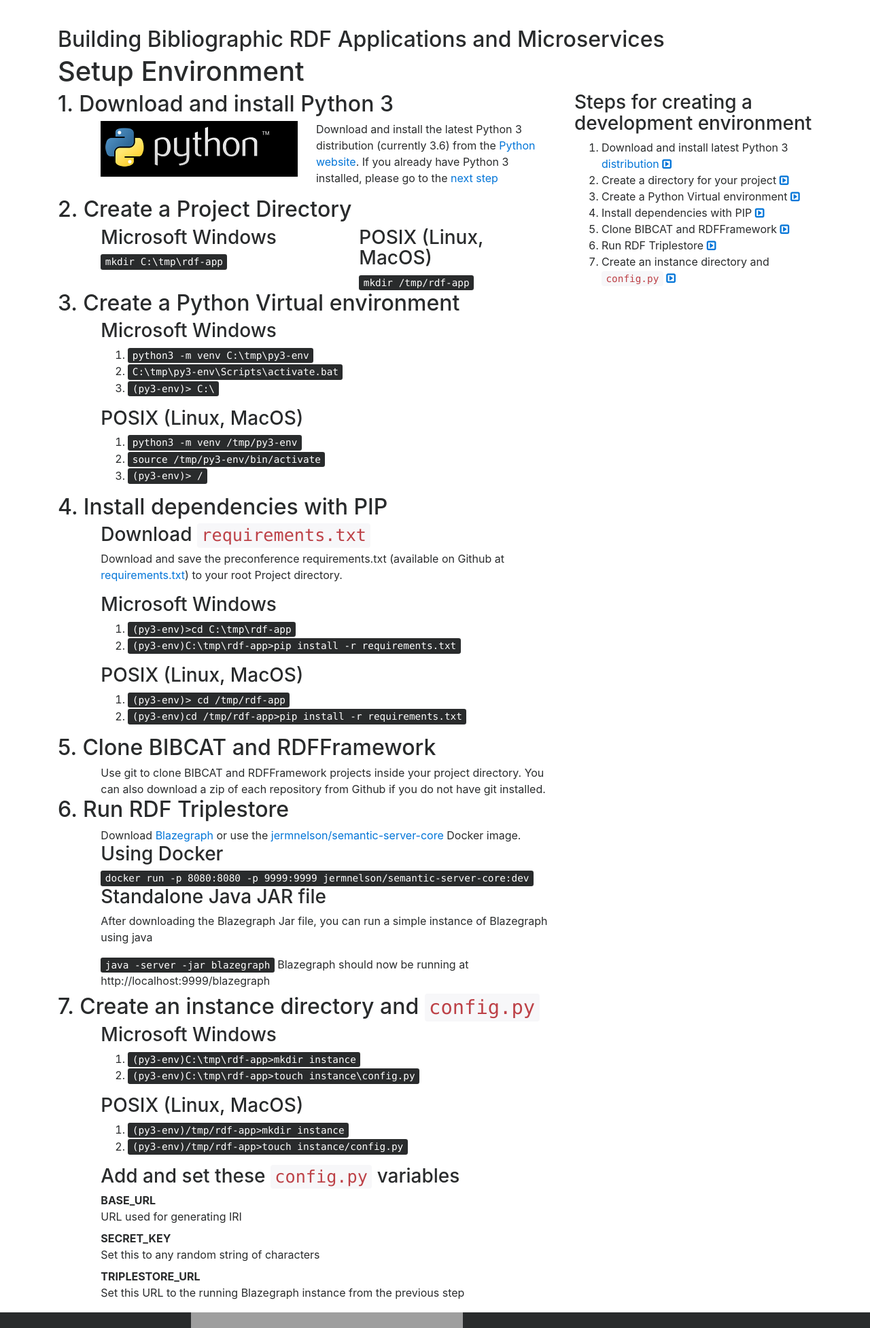
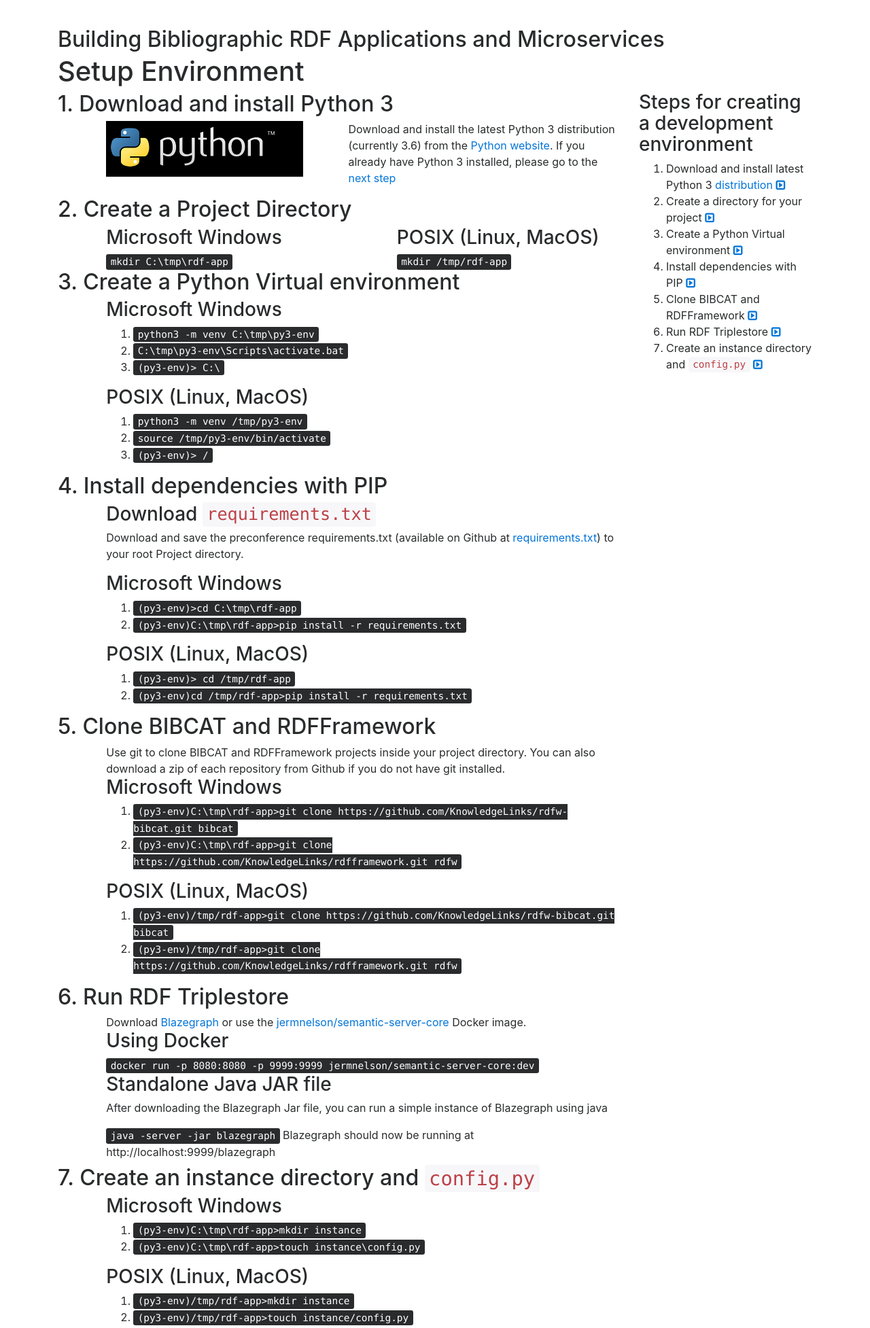
Before and after one commit to jermnelson/code4lib-2017, a Flask app: page /setup-env in a window 1280 px wide. Shown: the part 56-2010 px from the top of the page at 68% size. Run offline with Flask 2, Linux system fonts and the light colour scheme; some libraries are stand-ins or nearby versions; grey boxes are pictures that could not be loaded.

Commit message:
setup env should now be working

```diff
--- a/templates/setup-env.html
+++ b/templates/setup-env.html
@@ -17,7 +17,7 @@
 <h1 itemprop="title">Setup Environment</h1>
 
 <div class="row">
-    <div class="col-md-8">
+    <div class="col-md-9">
         <h2 id="install-python">1. Download and install Python 3</h2>
         <div class="row">
             <div class="col-sm-5 offset-sm-1">
@@ -106,7 +106,32 @@
                     git installed.
                 </div>
             </div>
-
+            <div class="row">
+                <div class="col-sm-11 offset-sm-1">
+                    <h3>Microsoft Windows</h3>
+                    <ol>
+                        <li>
+                            <kbd>(py3-env)C:\tmp\rdf-app&gt;git clone https://github.com/KnowledgeLinks/rdfw-bibcat.git bibcat</kbd>
+                        </li>
+                        <li>
+                            <kbd>(py3-env)C:\tmp\rdf-app&gt;git clone https://github.com/KnowledgeLinks/rdfframework.git rdfw</kbd>
+                        </li>
+                   </ol>
+                </div>
+            </div>
+            <div class="row">
+                <div class="col-sm-11 offset-sm-1">
+                    <h3>POSIX (Linux, MacOS)</h3>
+                    <ol>
+                        <li>
+                            <kbd>(py3-env)/tmp/rdf-app&gt;git clone https://github.com/KnowledgeLinks/rdfw-bibcat.git bibcat</kbd>
+                        </li>
+                        <li>
+                            <kbd>(py3-env)/tmp/rdf-app&gt;git clone https://github.com/KnowledgeLinks/rdfframework.git rdfw</kbd>
+                        </li>
+                    </ol>
+                </div>
+            </div>
 
         <h2 id="run-triplestore">6. Run RDF Triplestore</h2>
             <div class='row'>
@@ -166,7 +191,7 @@
                 </div>
             </div>
             <div class="row">
-                <div class="col-sm-9 offset-sm-1">
+                <div class="col-sm-5 offset-sm-1">
                     <dl>
                         <dt>BASE_URL</dt>
                             <dd>URL used for generating IRI</dd>
@@ -177,13 +202,19 @@
                             previous step</dd>
                     </dl>
                 </div>
-                <div class="col-sm-6">
-
-
+            </div>
+            <div class="row">
+                <div class="col-sm-10 offset-sm-1">
+                    <h3>Example <code>config.py</code></h3>
+                    <pre style="padding: .5em; border: 1px solid black">
+BASE_URL = 'http://bibcat.org/'
+SECRET_KEY ='b256efed34536fd67f48dbdfa192a7ea2fd553526afcfd1fcfebf7b21f2d1303'
+TRIPLESTORE_URL = 'http://localhost:9999/blazegraph/query'
+                    </pre>
                 </div>
             </div>
     </div>
-    <div class="col-md-4">
+    <div class="col-md-3">
         <h3>Steps for creating a development environment</h3>
         <ol>
             <li>Download and install latest Python 3
```
